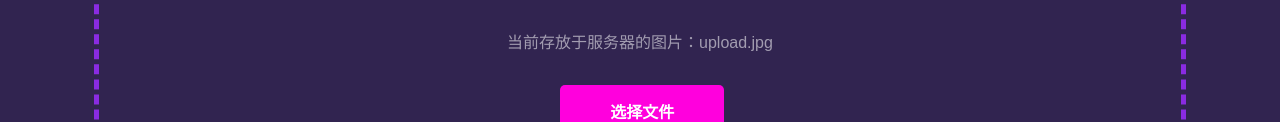
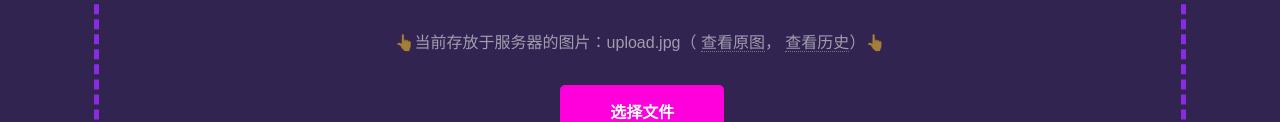
Before and after one commit to Joxon/multimedia-web-design, a plain HTML site: page exp4.html in a window 1280 px wide. Shown: the part 1181-1303 px from the top of the page. Drawn offline with Linux system fonts and the light colour scheme.

Commit message:
added two links for upload.jpg

```diff
--- a/exp4.html
+++ b/exp4.html
@@ -43,7 +43,10 @@
 				<div style="text-align:center;border:5px dashed blueviolet;margin: 30px;padding: 30px;">
 					<figure>
 						<span class="image fit"><img src="exp4/upload.jpg" alt="" /></span>
-						<figcaption>当前存放于服务器的图片：upload.jpg</figcaption>
+						<figcaption>👆当前存放于服务器的图片：upload.jpg（
+							<a href="https://raw.githubusercontent.com/Joxon/multimedia-web-design/gh-pages/exp4/upload.jpg" target="_blank">查看原图</a>，
+							<a href="https://github.com/Joxon/multimedia-web-design/commits/gh-pages/exp4/upload.jpg" target="_blank">查看历史</a>）👆
+						</figcaption>
 					</figure>
 
 					<br>
```
